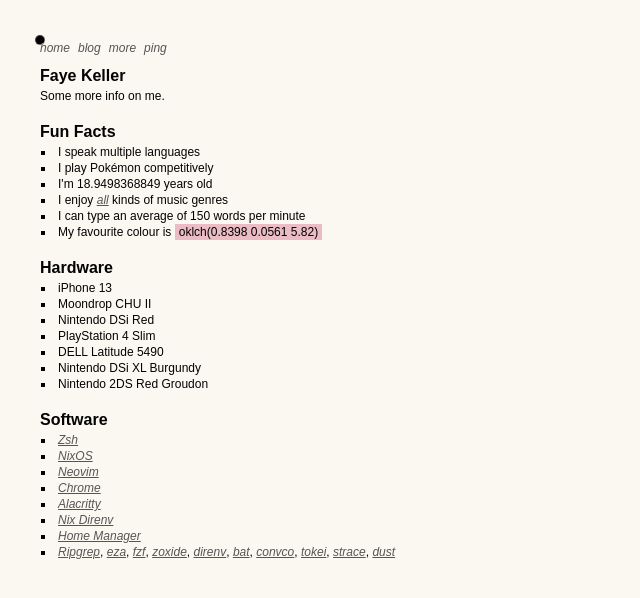
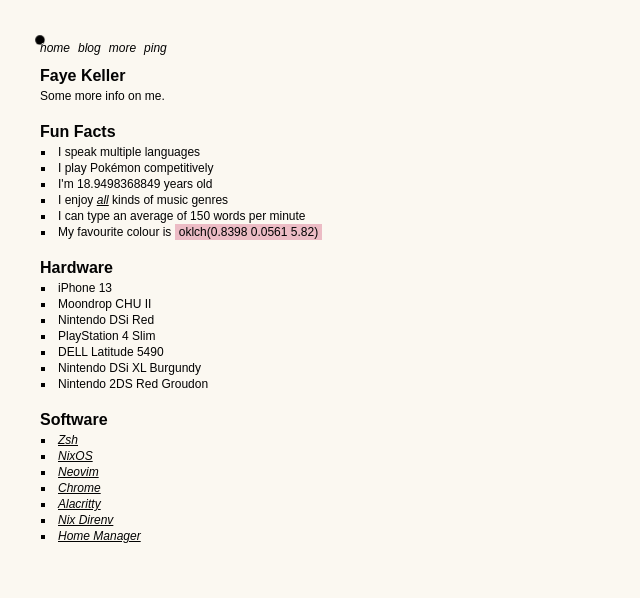
Before and after one commit to drainpixie/www, a Next.js app: page /more in a window 1280 px wide. Shown: the top 598 px of the page, without its empty margins (0-640 px from the left). Built offline with nearby package versions, Linux system fonts and the light colour scheme; a web font is replaced by a local one.

Commit message:
refactor: tidy further, use import alias

```diff
--- a/app/blog/page.tsx
+++ b/app/blog/page.tsx
@@ -4,7 +4,7 @@ import { formatDate, getBlogPosts, IMetadata } from "./utils";
 function Post({ metadata, slug }: { metadata: IMetadata; slug: string }) {
   return (
     <li>
-      <Link href={`/blog/${slug}`} className="!not-italic !text-foreground">
+      <Link href={`/blog/${slug}`} className="!not-italic">
         <span>{metadata.title}</span>{" "}
         <span className="text-accent">{formatDate(metadata.date)}</span>
       </Link>
--- a/app/globals.css
+++ b/app/globals.css
@@ -56,11 +56,7 @@ ul {
 }
 
 a {
-  @apply text-accent italic underline;
-
-  &:hover {
-    @apply text-foreground;
-  }
+  @apply text-foreground italic underline;
 }
 
 .prose {
--- a/app/more/page.tsx
+++ b/app/more/page.tsx
@@ -103,87 +103,6 @@ export default async function Home() {
               Home Manager
             </a>
           </li>
-          <li>
-            <a
-              href="https://github.com/BurntSushi/ripgrep"
-              target="_blank"
-              rel="noopener"
-            >
-              Ripgrep
-            </a>
-            ,{" "}
-            <a
-              href="https://github.com/eza-community/eza"
-              target="_blank"
-              rel="noopener"
-            >
-              eza
-            </a>
-            ,{" "}
-            <a
-              href="https://github.com/junegunn/fzf"
-              target="_blank"
-              rel="noopener"
-            >
-              fzf
-            </a>
-            ,{" "}
-            <a
-              href="https://github.com/ajeetdsouza/zoxide"
-              target="_blank"
-              rel="noopener"
-            >
-              zoxide
-            </a>
-            ,{" "}
-            <a
-              href="https://github.com/direnv/direnv"
-              target="_blank"
-              rel="noopener"
-            >
-              direnv
-            </a>
-            ,{" "}
-            <a
-              href="https://github.com/sharkdp/bat"
-              target="_blank"
-              rel="noopener"
-            >
-              bat
-            </a>
-            ,{" "}
-            <a
-              href="https://github.com/convco/convco"
-              target="_blank"
-              rel="noopener"
-            >
-              convco
-            </a>
-            ,{" "}
-            <a
-              href="https://github.com/XAMPPRocky/tokei"
-              target="_blank"
-              rel="noopener"
-            >
-              tokei
-            </a>
-            ,{" "}
-            <a
-              href="https://github.com/strace/strace"
-              target="_blank"
-              rel="noopener"
-            >
-              strace
-            </a>
-            ,{" "}
-            <a
-              href="https://github.com/bootandy/dust"
-              target="_blank"
-              rel="noopener"
-            >
-              dust
-            </a>
-          </li>
         </ul>
       </div>
     </div>
--- a/app/ping/page.tsx
+++ b/app/ping/page.tsx
@@ -1,6 +1,6 @@
-import { MonitorWithMetrics } from "../../lib/kuma/types";
-import { fetchMonitorsWithMetrics } from "../../lib/kuma/api";
-import { default as MonitorItem } from "../../components/monitor-item";
+import { MonitorWithMetrics } from "@/lib/kuma/types";
+import { fetchMonitorsWithMetrics } from "@/lib/kuma/api";
+import { default as MonitorItem } from "@/components/monitor-item";
 
 export default async function MonitorsPage() {
   let monitors: MonitorWithMetrics[] = [];
--- a/components/monitor-item.tsx
+++ b/components/monitor-item.tsx
@@ -1,9 +1,9 @@
-import { MonitorWithMetrics } from "../lib/kuma/types";
+import { MonitorWithMetrics } from "@/lib/kuma/types";
 import {
   statusText,
   statusColorClasses,
   formatPercent,
-} from "../lib/kuma/utils";
+} from "@/lib/kuma/utils";
 
 interface MonitorItemProps {
   monitor: MonitorWithMetrics;
@@ -26,7 +26,7 @@ export default function MonitorItem({ monitor }: MonitorItemProps) {
             href={monitor.url}
             target="_blank"
             rel="noopener noreferrer"
-            className="hover:underline !text-foreground"
+            className="hover:underline"
           >
             {monitor.name}
           </a>
--- a/components/project.tsx
+++ b/components/project.tsx
@@ -13,7 +13,7 @@ export function Project({ name, description, href }: IProjectProps) {
         href={href}
         target="_blank"
         rel="noopener noreferrer"
-        className="!not-italic !text-foreground"
+        className="!not-italic"
       >
         {name}, <span>{description}</span>
       </a>
```
